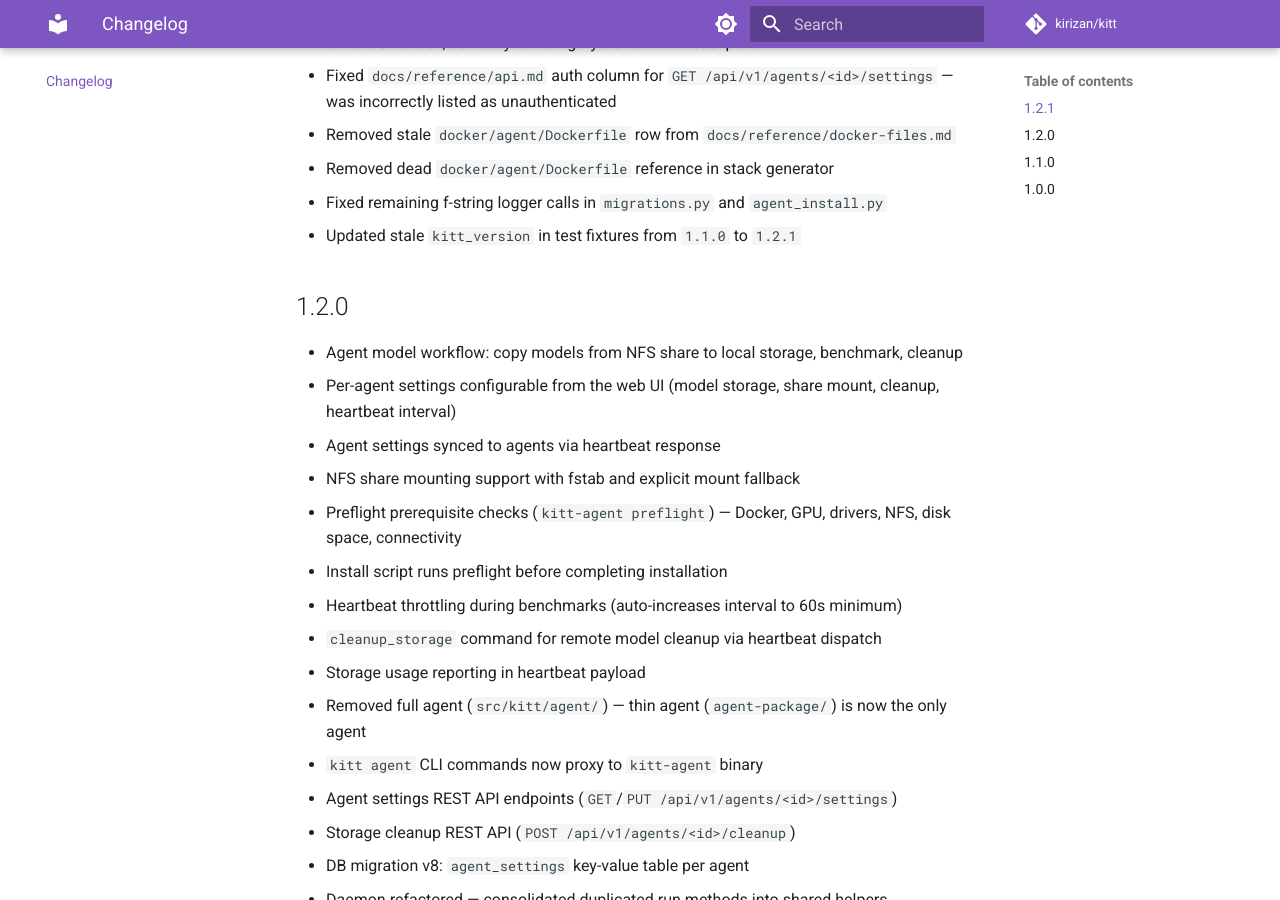
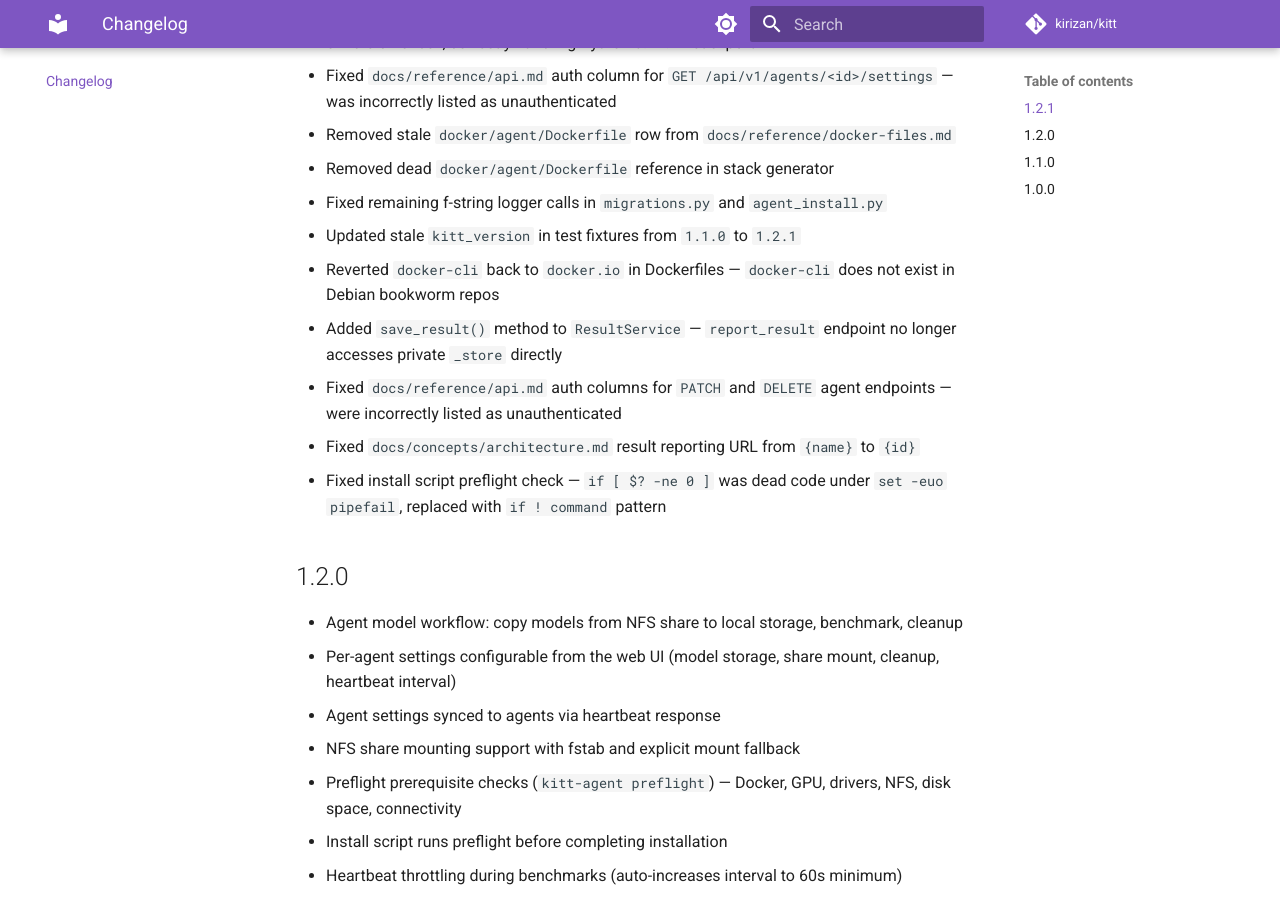
Before and after one commit to Kirizan/kitt, an MkDocs documentation site: the page built from docs/changelog.md, in a window 1280 px wide and 900 px high, scrolled down 2215 px. Built offline with MkDocs 1.6.1 and Material for MkDocs 9.7.7, drawn with Linux system fonts in a browser that asks for light colours; comment, search, counter and statistics services are not loaded; some of the changed text lies outside the part shown.

Commit message:
Address Round 4 review: Dockerfile fix, encapsulation, docs accuracy
Revert docker-cli to docker.io — docker-cli does not exist in Debian
bookworm repos. Add save_result() to ResultService so report_result
endpoint no longer accesses _store directly. Fix api.md auth columns
for PATCH/DELETE agent. Fix architecture.md result URL from {name} to
{id}. Fix install script preflight set -e + $? anti-pattern.

Co-Authored-By: Claude Opus 4.6 <noreply@anthropic.com>

```diff
--- a/docs/changelog.md
+++ b/docs/changelog.md
@@ -11,7 +11,7 @@ All notable changes to KITT are documented on this page.
 - Fixed architecture mismatch in agent Docker image selection — now checks image arch against host arch before use, falling back to locally-built `kitt:latest` when the registry image is the wrong platform
 - Fixed `_report()` using agent name instead of agent ID in URL, causing 404 on result submission
 - Fixed Docker entrypoint override for benchmark containers — added `--entrypoint kitt` since the KITT image has `ENTRYPOINT ["kitt", "web"]`
-- Fixed Docker CLI package name in Dockerfiles — `docker.io` on Debian bookworm ARM64 only installs daemon, changed to `docker-cli`
+- Reverted Docker CLI package name in Dockerfiles back to `docker.io` — `docker-cli` does not exist in Debian bookworm repos
 - Updated hardcoded `kitt_version` references from `1.1.0` to `1.2.1`
 - Fixed `_check_auth()` timing attack — replaced `==` with `hmac.compare_digest` for constant-time token comparison
 - Fixed thread safety — write lock now wraps entire SQLite transactions (execute + commit), not just the commit
@@ -46,6 +46,11 @@ All notable changes to KITT are documented on this page.
 - Removed dead `docker/agent/Dockerfile` reference in stack generator
 - Fixed remaining f-string logger calls in `migrations.py` and `agent_install.py`
 - Updated stale `kitt_version` in test fixtures from `1.1.0` to `1.2.1`
+- Reverted `docker-cli` back to `docker.io` in Dockerfiles — `docker-cli` does not exist in Debian bookworm repos
+- Added `save_result()` method to `ResultService` — `report_result` endpoint no longer accesses private `_store` directly
+- Fixed `docs/reference/api.md` auth columns for `PATCH` and `DELETE` agent endpoints — were incorrectly listed as unauthenticated
+- Fixed `docs/concepts/architecture.md` result reporting URL from `{name}` to `{id}`
+- Fixed install script preflight check — `if [ $? -ne 0 ]` was dead code under `set -euo pipefail`, replaced with `if ! command` pattern
 
 ## 1.2.0
 
```
Also changed, not shown: docs/concepts/architecture.md (+1 -1 lines), docs/reference/api.md (+2 -2 lines), docs/reference/docker-files.md (+2 -2 lines), 5 other files.
